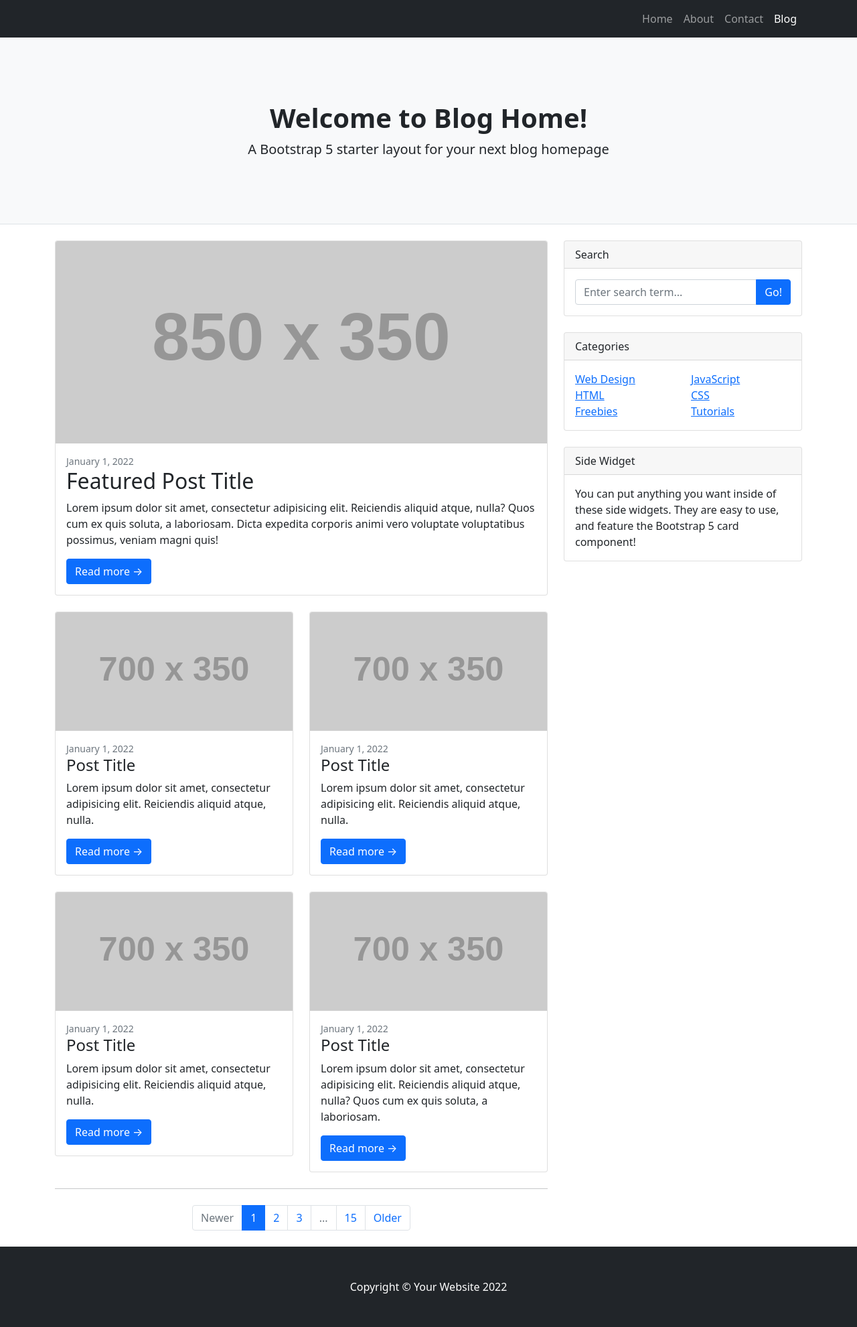
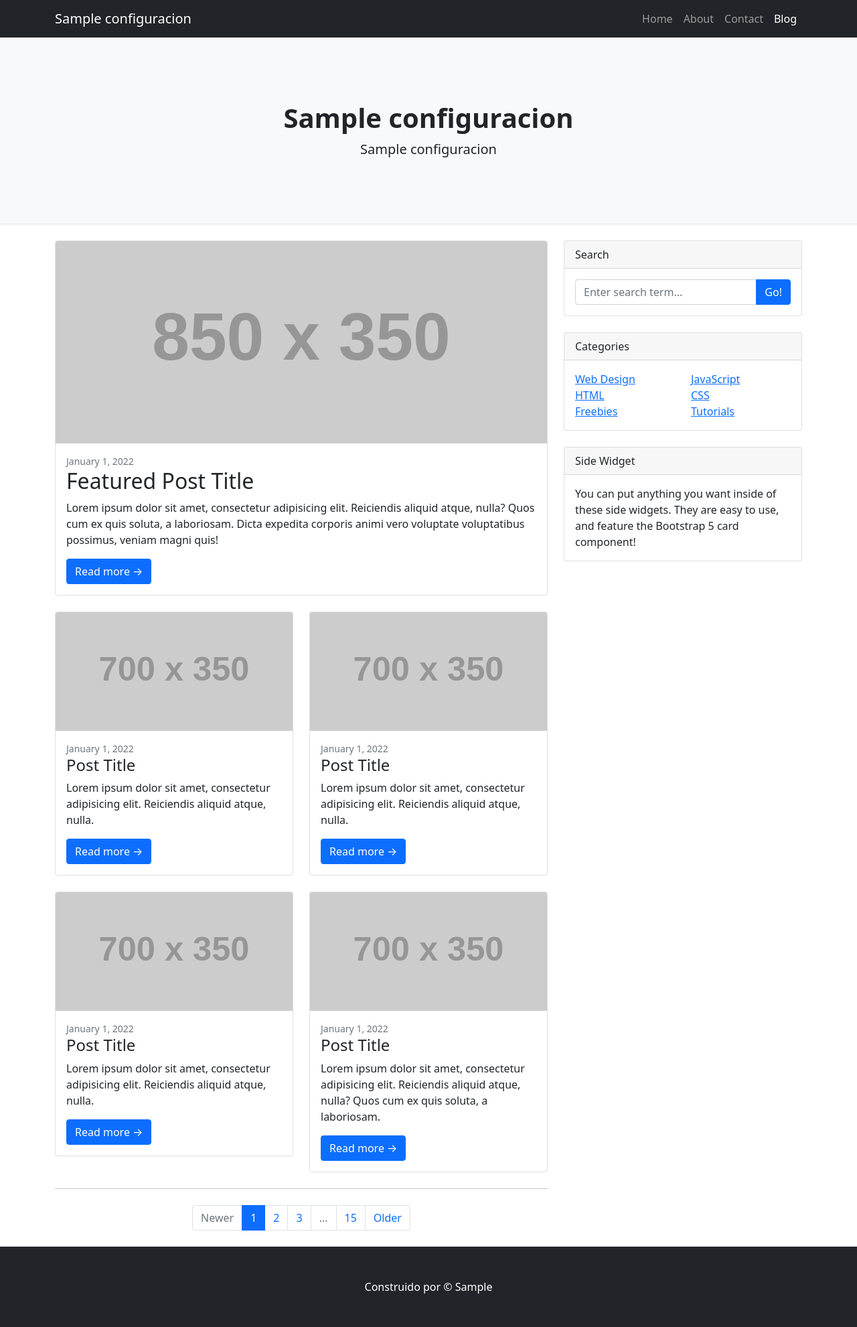
Before and after one commit to Carocartategui/mi-primer-mvt, a Django app: page /blog/ in a window 1280 px wide. Shown: the whole page at 67% size. Run offline with Django 4.2, Linux system fonts and the light colour scheme; tables that the repository leaves empty hold one stand-in row (values such as "Sample post"); grey boxes labelled with a size stand in for pictures from a placeholder-image service; some libraries are stand-ins or nearby versions.

Commit message:
modificaciones en models

```diff
--- a/blog/models.py
+++ b/blog/models.py
@@ -2,3 +2,6 @@ from django.db import models
 
 class Configuracion(models.Model):
     nombre_blog = models.CharField(max_length=14)
+    contruido_por = models.CharField(max_length=30)
+    titulo_principal = models.CharField(max_length=30, default="")
+    subtitulo_principal = models.CharField(max_length=60, default="")
--- a/blog/templates/blog/index.html
+++ b/blog/templates/blog/index.html
@@ -16,7 +16,7 @@
         <!-- Responsive navbar-->
         <nav class="navbar navbar-expand-lg navbar-dark bg-dark">
             <div class="container">
-                <a class="navbar-brand" href="#!">{{Configuracion.nombre_blog}}</a>
+                <a class="navbar-brand" href="#!">{{configuracion.nombre_blog}}</a>
                 <button class="navbar-toggler" type="button" data-bs-toggle="collapse" data-bs-target="#navbarSupportedContent" aria-controls="navbarSupportedContent" aria-expanded="false" aria-label="Toggle navigation"><span class="navbar-toggler-icon"></span></button>
                 <div class="collapse navbar-collapse" id="navbarSupportedContent">
                     <ul class="navbar-nav ms-auto mb-2 mb-lg-0">
@@ -32,8 +32,8 @@
         <header class="py-5 bg-light border-bottom mb-4">
             <div class="container">
                 <div class="text-center my-5">
-                    <h1 class="fw-bolder">Welcome to Blog Home!</h1>
-                    <p class="lead mb-0">A Bootstrap 5 starter layout for your next blog homepage</p>
+                    <h1 class="fw-bolder">{{configuracion.titulo_principal}}</h1>
+                    <p class="lead mb-0">{{configuracion.subtitulo_principal}}</p>
                 </div>
             </div>
         </header>
@@ -157,7 +157,7 @@
         </div>
         <!-- Footer-->
         <footer class="py-5 bg-dark">
-            <div class="container"><p class="m-0 text-center text-white">Copyright &copy; Your Website 2022</p></div>
+            <div class="container"><p class="m-0 text-center text-white">Construido por  &copy; {{configuracion.contruido_por}}</p></div>
         </footer>
         <!-- Bootstrap core JS-->
         <script src="https://cdn.jsdelivr.net/npm/bootstrap@5.1.3/dist/js/bootstrap.bundle.min.js"></script>
--- a/blog/views.py
+++ b/blog/views.py
@@ -4,4 +4,4 @@ from blog.models import Configuracion
 
 def index(request):
     configuracion = Configuracion.objects.first()
-    return render(request, "blog/index.html", {'Configuracion' : Configuracion} )
+    return render(request, 'blog/index.html', {'configuracion' : configuracion} )
```
Also changed, not shown: blog/migrations/0002_configuracion_contruido_por.py (added), blog/migrations/0003_configuracion_subtitulo_principal_and_more.py (added).
